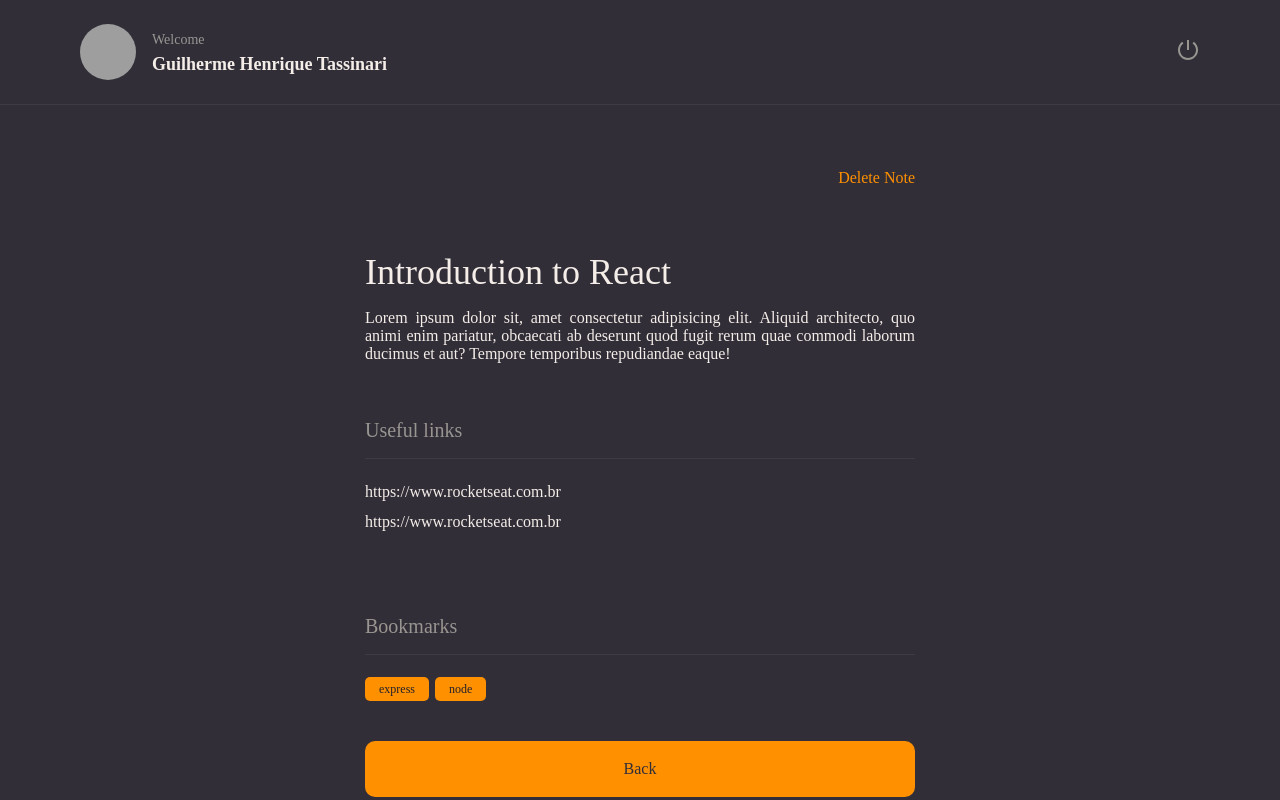
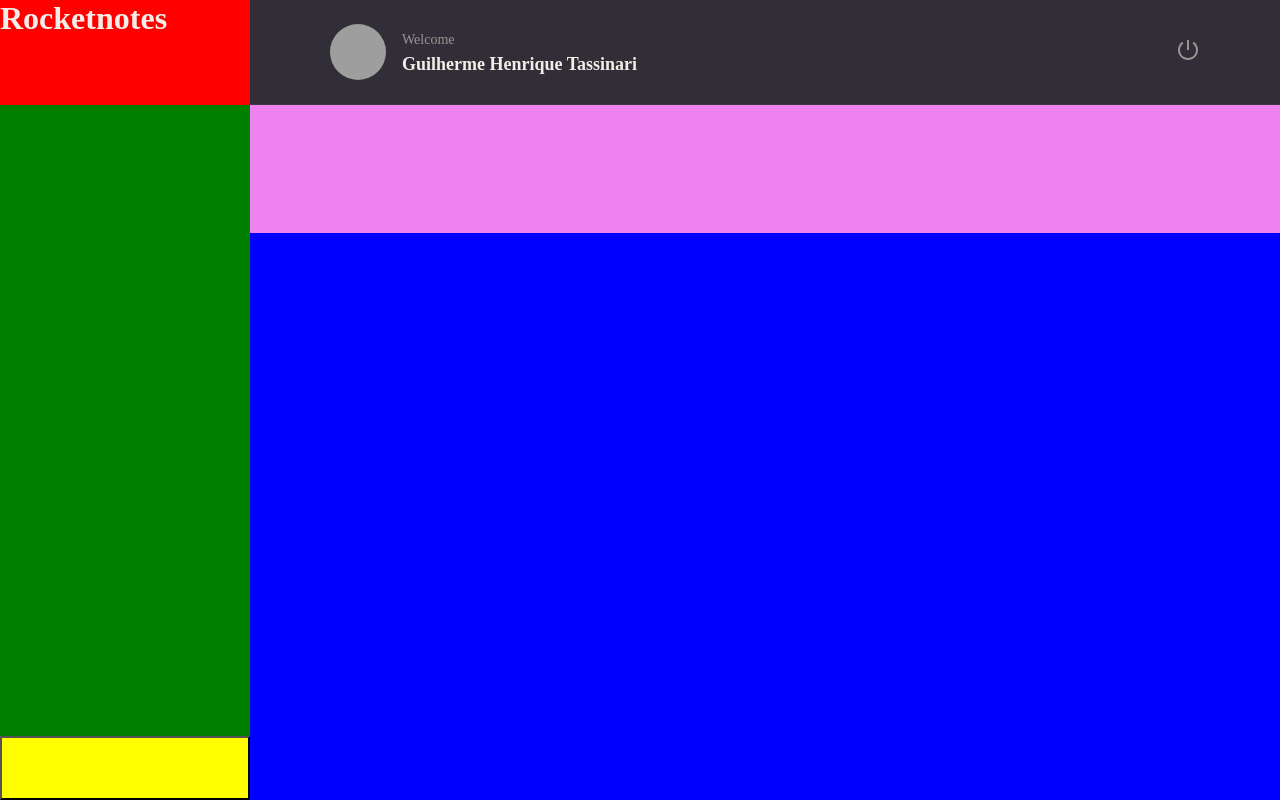
Before and after one commit to GHTassinari/RocketNotes, a React app: page / in a window 1280 px wide. Built offline with nearby package versions, Linux system fonts and the light colour scheme; grey boxes are pictures that could not be loaded; the HTML template or start-up script is replaced by a standard one.

Commit message:
Created page home, and started to style it

```diff
--- a/src/main.jsx
+++ b/src/main.jsx
@@ -4,13 +4,13 @@
 import GlobalStyles from './styles/global';
 import theme from './styles/theme'
 
-import { Details } from './pages/Details/index.jsx'
+import { Home } from './pages/Home'
 
 createRoot(document.getElementById('root')).render(
   <StrictMode>
     <ThemeProvider theme={theme}>
       <GlobalStyles />
-      <Details />
+      <Home />
     </ThemeProvider>
   </StrictMode>,
 )
--- /dev/null
+++ b/src/pages/Home/index.jsx
@@ -0,0 +1,32 @@
+import { Container, Brand, Menu, Search, Content, NewNote } from './styles';
+
+import { Header } from '../../components/Header';
+
+export function Home(){
+  return(
+    <Container>
+      <Brand>
+        <h1>Rocketnotes</h1>
+      </Brand>
+
+      <Header/>
+
+      <Menu>
+
+      </Menu>
+
+      <Search>
+
+      </Search>
+
+      <Content>
+
+      </Content>
+
+      <NewNote>
+
+      </NewNote>
+
+    </Container>
+  );
+}
--- /dev/null
+++ b/src/pages/Home/styles.js
@@ -0,0 +1,42 @@
+import styled from "styled-components";
+
+export const Container = styled.div`
+  width: 100%;
+  height: 100vh;
+
+  display: grid;
+  grid-template-columns: 250px auto;
+  grid-template-rows: 105px 128px auto 64px;
+  grid-template-areas:
+    "brand header"
+    "menu search"
+    "menu content"
+    "newnote content";
+
+  background-color: ${({ theme }) => theme.COLORS.BACKGROUND_800};
+`;
+
+export const Brand = styled.div`
+  grid-area: brand;
+  background: red;
+`;
+
+export const Menu = styled.ul`
+  grid-area: menu;
+  background: green;
+`;
+
+export const Search = styled.div`
+  grid-area: search;
+  background: violet;
+`;
+
+export const Content = styled.div`
+  grid-area: content;
+  background: blue;
+`;
+
+export const NewNote = styled.button`
+  grid-area: newnote;
+  background: yellow;
+`;
```
